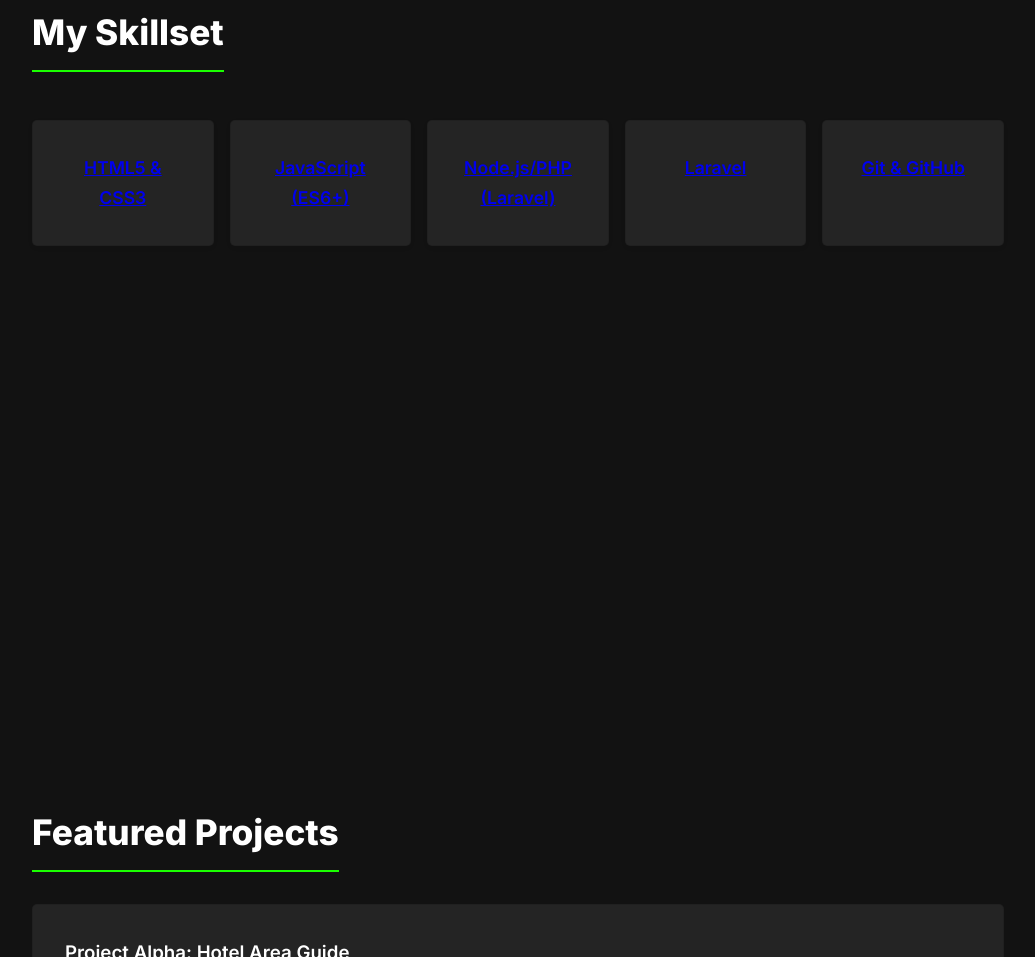
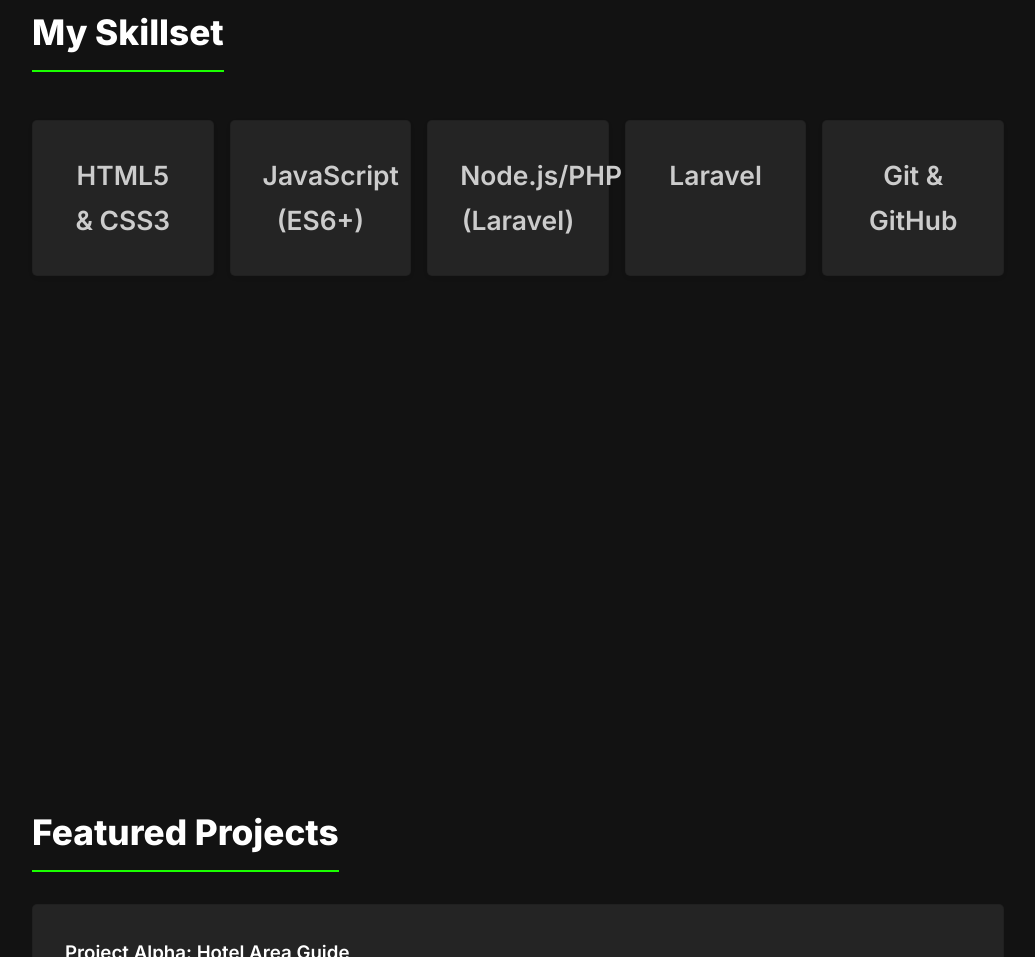
Before and after one commit to Shimulcse-stack/myprotfolio, a plain HTML site: page index.html in a window 1280 px wide. Shown: the part 1694-2651 px from the top of the page, without its empty margins (122-1157 px from the left). Drawn offline with Linux system fonts and the light colour scheme.

Commit message:
Reorganize CSS variables and styles

```diff
--- a/style.css
+++ b/style.css
@@ -334,11 +334,17 @@
             gap: var(--space-2);
             padding-top: var(--space-2);
         }
-        .skill-card html-css a {
+        .skill-card  a {
+            color: var(--secondary-color);
+            font-size: 1.5em;
+            transition: color 0.3s;
             text-decoration: none;
+        }
+
+        .skill-card  a:hover {
             color: var(--accent-color);
+        }
 
-        }
         .skill-card {
             background-color: var(--card-background);
             padding: var(--space-3);
```
